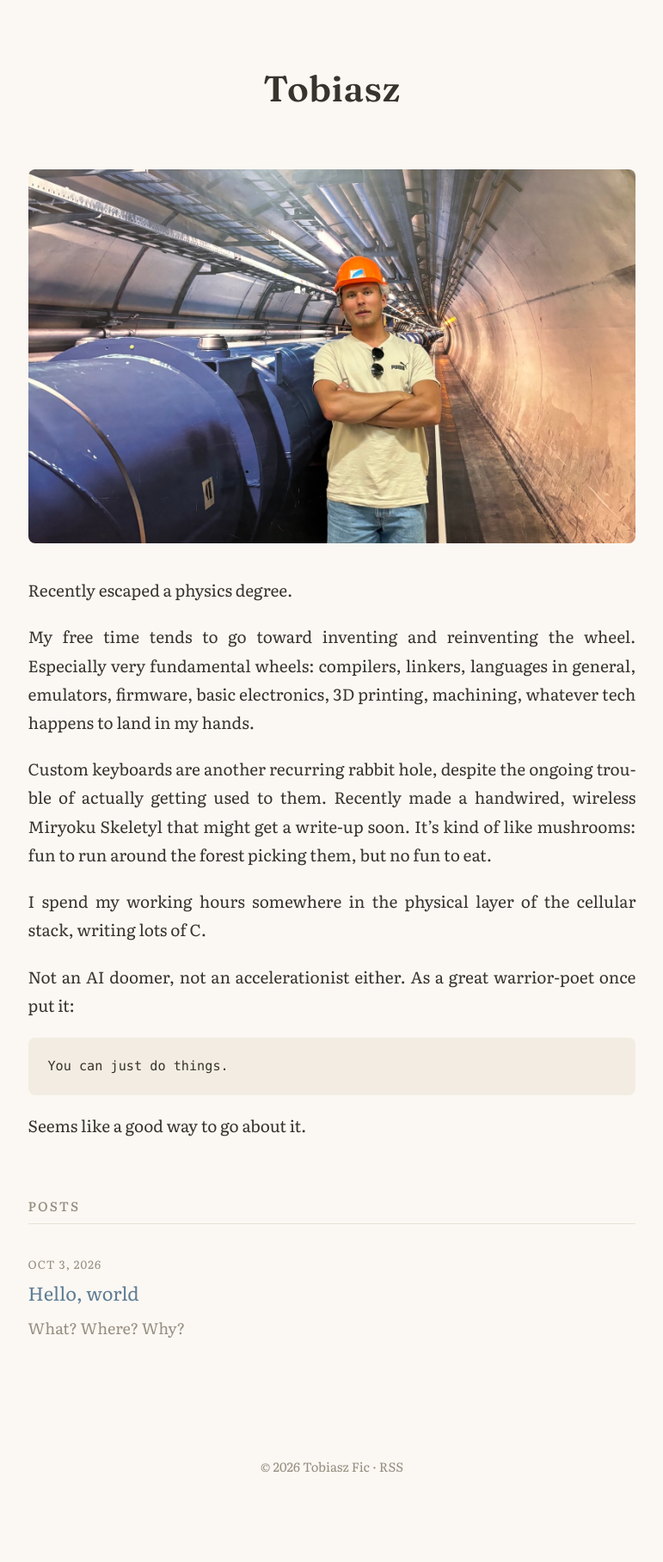
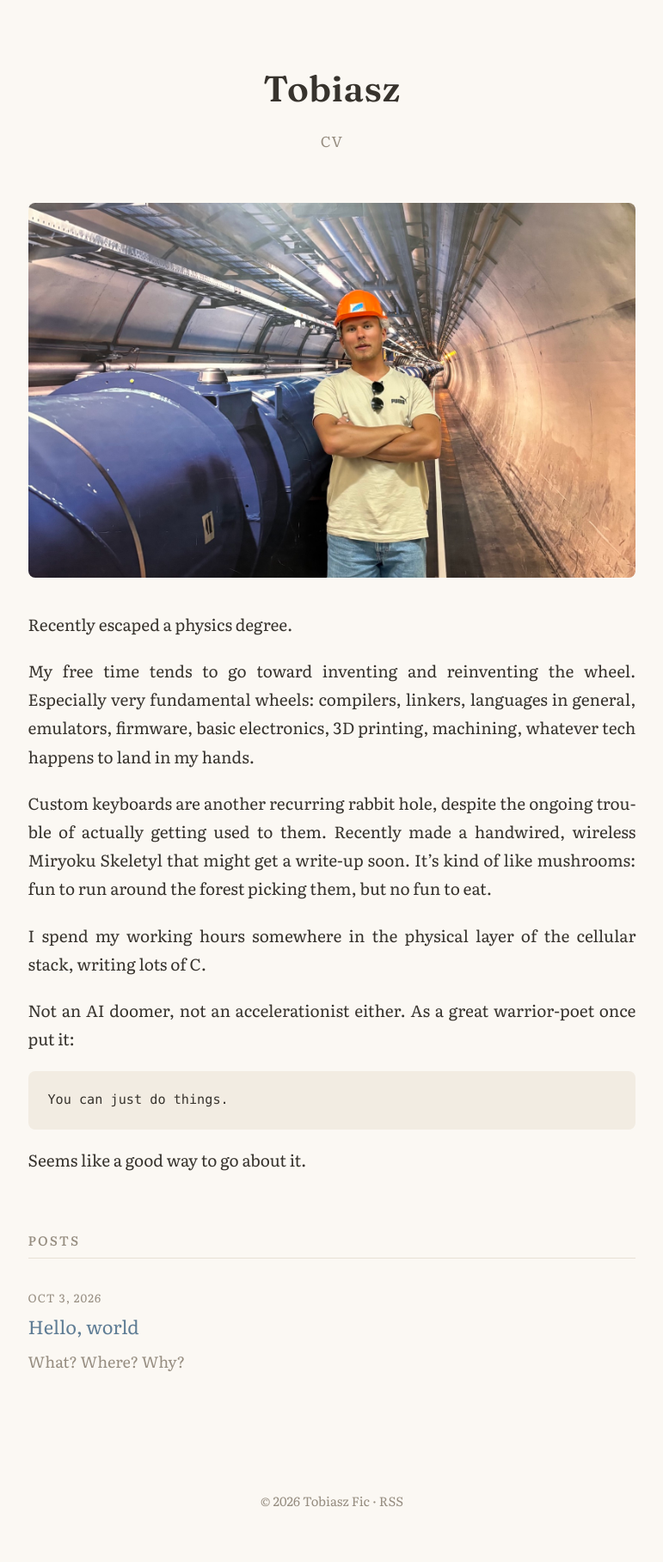
Before and after one commit to ficnawode/ficnawode.github.io, a Jekyll site: the page built from index.md, in a window 1280 px wide. Shown: the whole page at 86% size, without its empty margins (254-1025 px from the left). Built offline with Jekyll 4.4.1, drawn with Linux system fonts in a browser that asks for light colours; before the commit the page ends 1777 px from its top, so only the background shows below that.

Commit message:
Add CV button

```diff
--- a/_layouts/default.html
+++ b/_layouts/default.html
@@ -13,6 +13,9 @@
 <body>
   <header class="site-header">
     <a class="site-title" href="{{ '/' | relative_url }}">{{ site.title }}</a>
+    <nav class="site-nav">
+      <a href="{{ '/cv.pdf' | relative_url }}">CV</a>
+    </nav>
   </header>
 
   <main class="content">
--- a/assets/css/style.css
+++ b/assets/css/style.css
@@ -40,6 +40,19 @@ body {
 }
 
 .site-title:hover { color: var(--accent); }
+
+.site-nav {
+  margin-top: 0.5rem;
+  font-size: 0.9rem;
+  letter-spacing: 0.06em;
+}
+
+.site-nav a {
+  color: var(--muted);
+  text-decoration: none;
+}
+
+.site-nav a:hover { color: var(--accent); }
 
 .content {
   max-width: 40rem;
```
